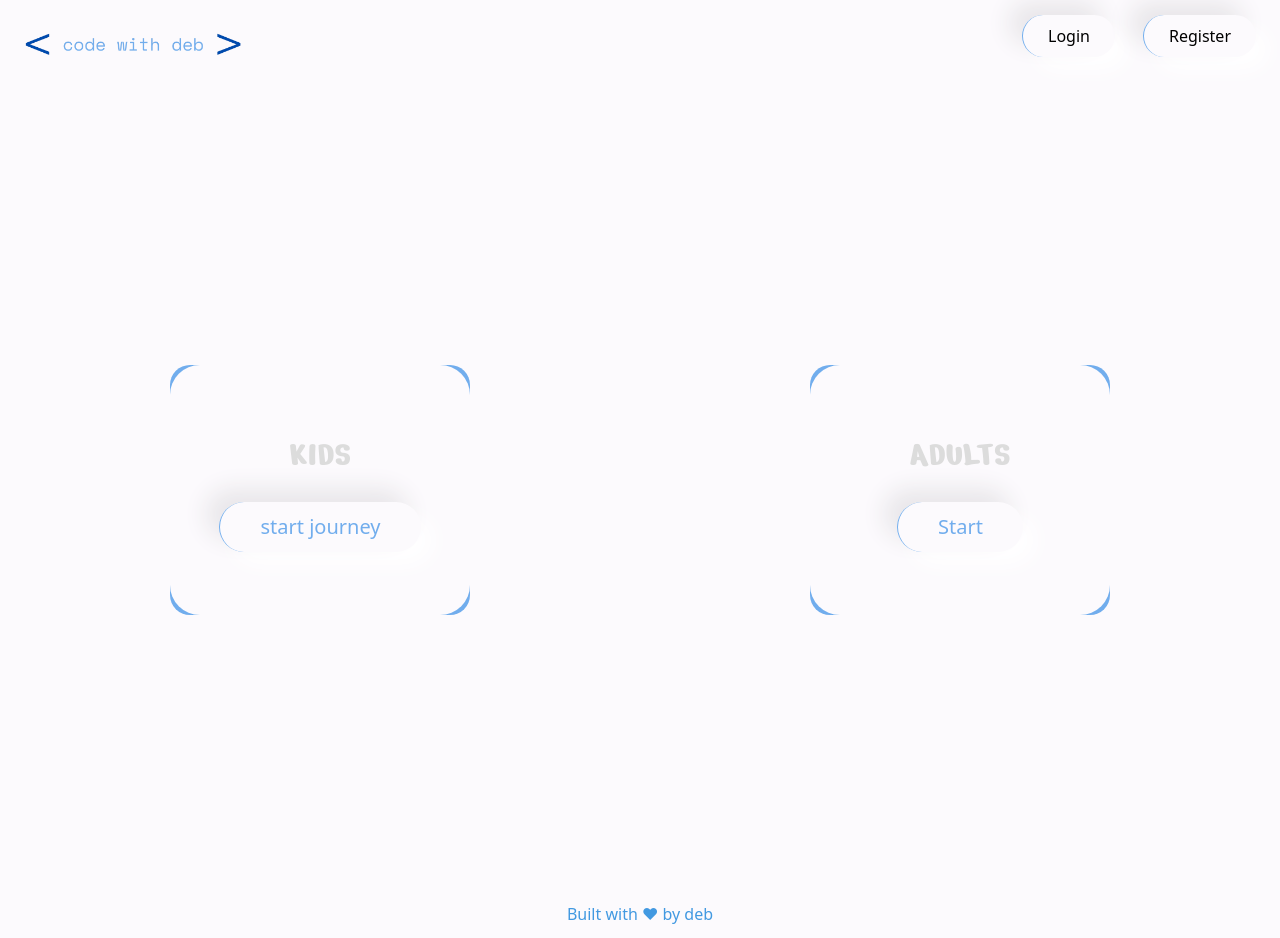
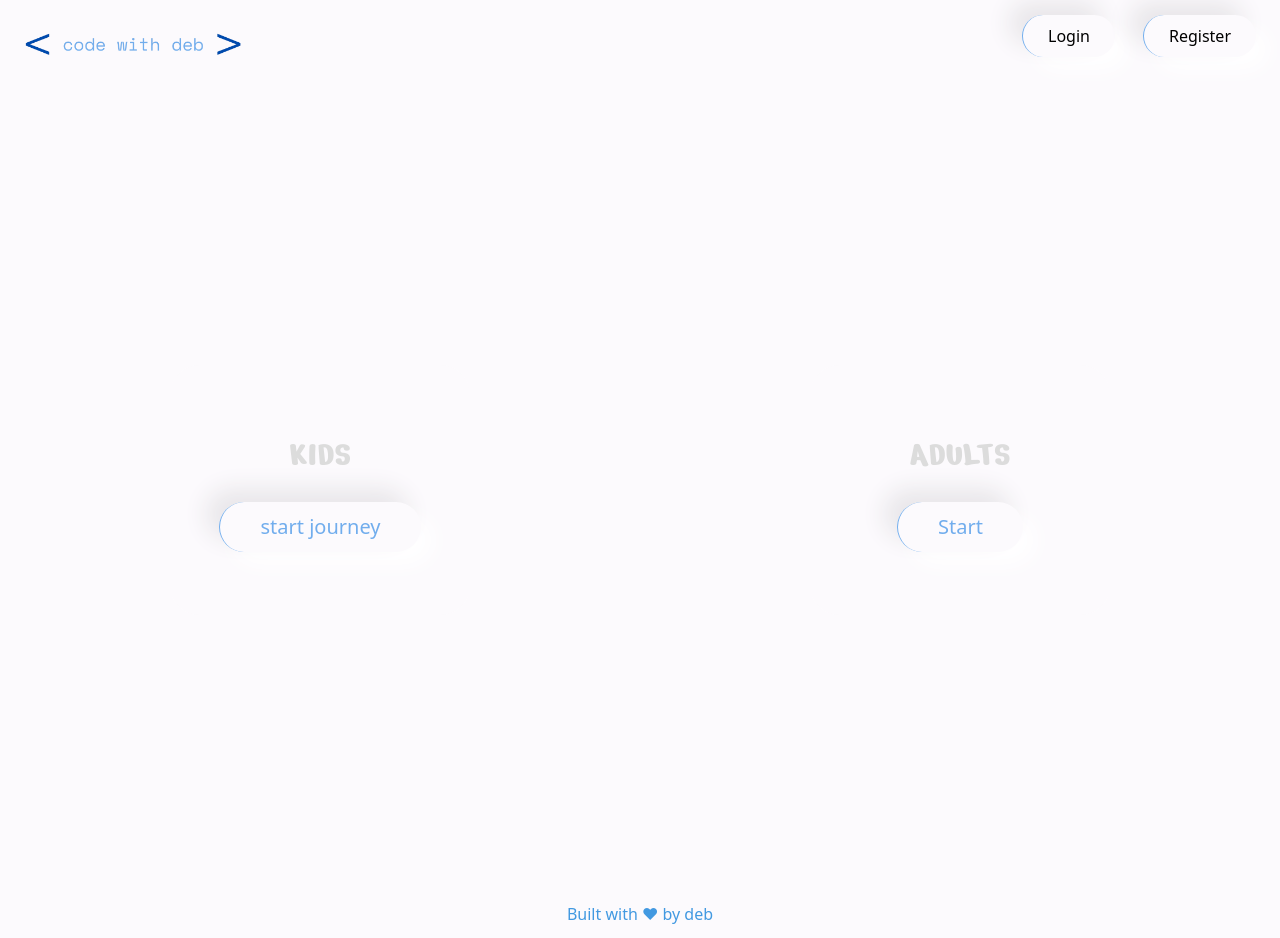
Before and after one commit to latenightsnacc/codewithdeb, a plain HTML site: page index.html in a window 1280 px wide. Drawn offline with nearby package versions, Linux system fonts and the light colour scheme.

Commit message:
made a few changes

```diff
--- a/styling/stylesheet.css
+++ b/styling/stylesheet.css
@@ -34,16 +34,9 @@
   position: relative;
 }
 
-.door, .door-shadow {
+.door {
   width: 300px;
   height: 250px;
-}
-
-.door-shadow {
-  background-color: #71aded;
-  position: absolute;
-  z-index: -10;
-  border-radius: 20px;
 }
 
 .door {
```
Also changed, not shown: 1 other file.
